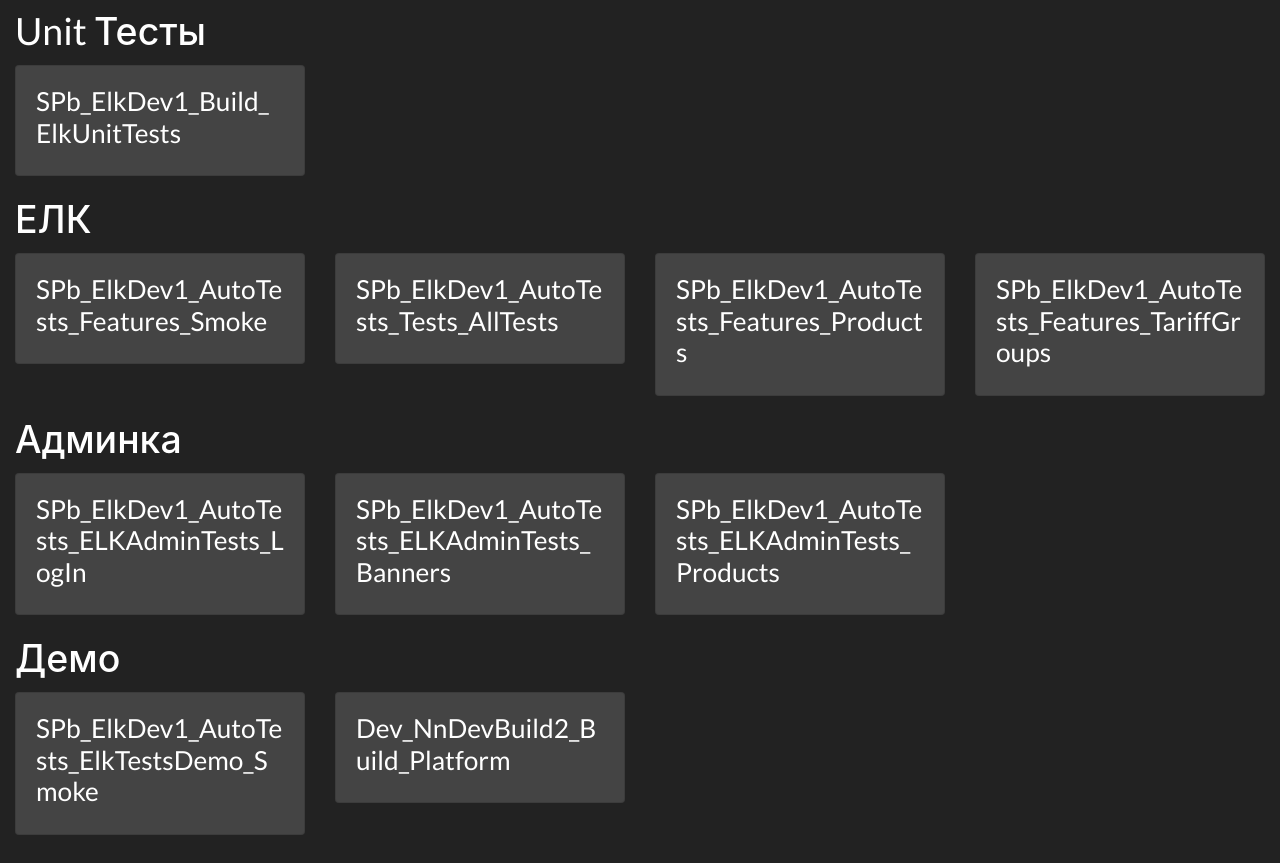
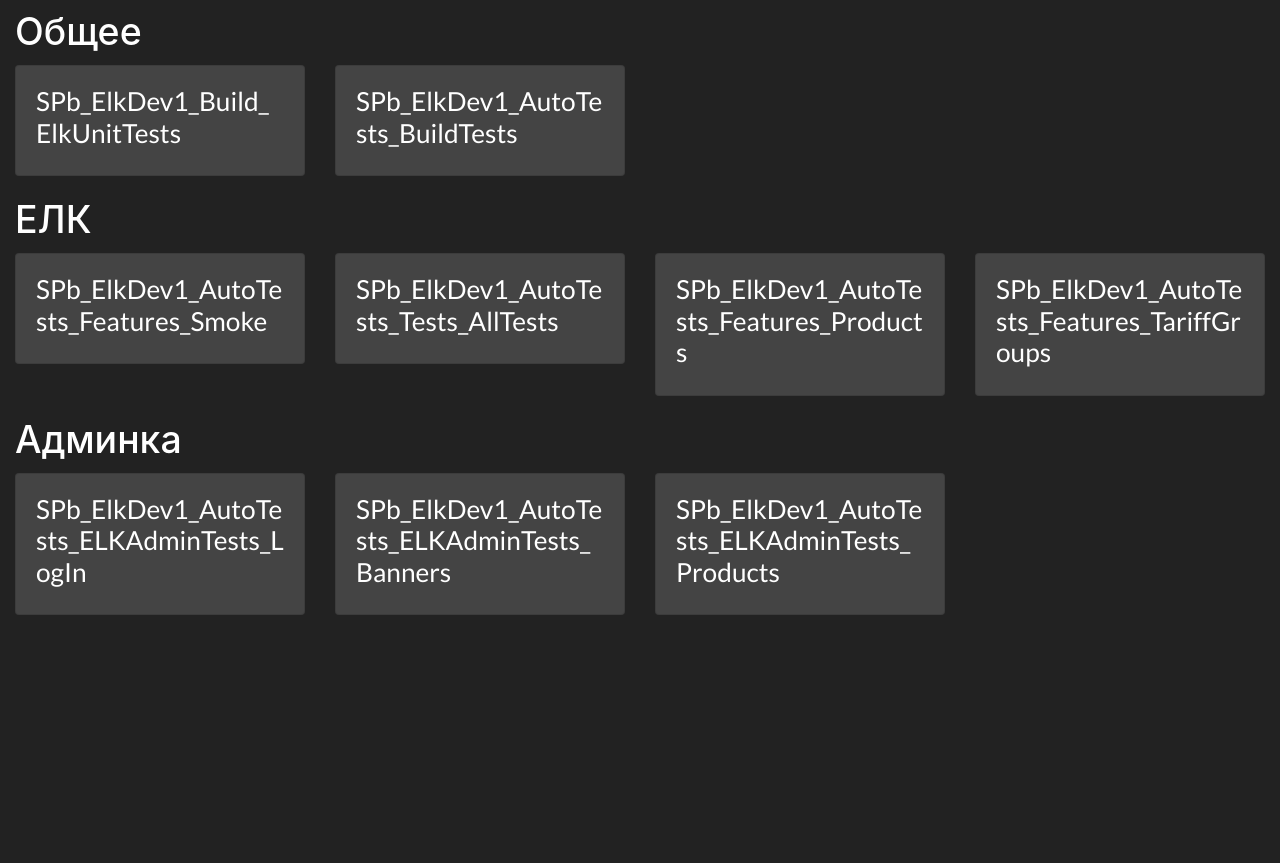
Before and after one commit to Drakolis/drakolis-build-monitor, a React (Create React App) app: page / in a window 1280 px wide. After the commit the page ends 800 px from the top, so only its background shows below. Built offline with nearby package versions, Linux system fonts and the light colour scheme.

Commit message:
Добавлена настройка на повторение звука

```diff
--- a/src/components/BuildStateListener.js
+++ b/src/components/BuildStateListener.js
@@ -14,7 +14,7 @@ class BuildStateListener extends Component {
             config.appSettings.alertSound && <Sound
               url={config.appSettings.alertSound}
               playStatus={anyBuildFailed ? Sound.status.PLAYING : Sound.status.STOPPED}
-              loop
+              loop={config.appSettings.alertSoundLoop}
             />
         );
     }
--- a/src/config.json
+++ b/src/config.json
@@ -5,9 +5,10 @@
     "buildGroups": [
       {
         "groupId": "UnitTests",
-        "groupName": "Unit Тесты",
+        "groupName": "Общее",
         "builds": [
-          "SPb_ElkDev1_Build_ElkUnitTests"
+          "SPb_ElkDev1_Build_ElkUnitTests",
+          "SPb_ElkDev1_AutoTests_BuildTests"
         ]
       },
       {
@@ -28,19 +29,12 @@
           "SPb_ElkDev1_AutoTests_ELKAdminTests_Banners",
           "SPb_ElkDev1_AutoTests_ELKAdminTests_Products"
         ]
-      },
-      {
-        "groupId": "DemoBroken",
-        "groupName": "Демо",
-        "builds": [
-          "SPb_ElkDev1_AutoTests_ElkTestsDemo_Smoke",
-          "Dev_NnDevBuild2_Build_Platform"
-        ]
       }
     ]
   },
   "appSettings": {
     "alertSound": false,
+    "alertSoundLoop": false,
     "debug": true,
     "serverUrl": "http://localhost",
     "serverPort": 3001,
```
